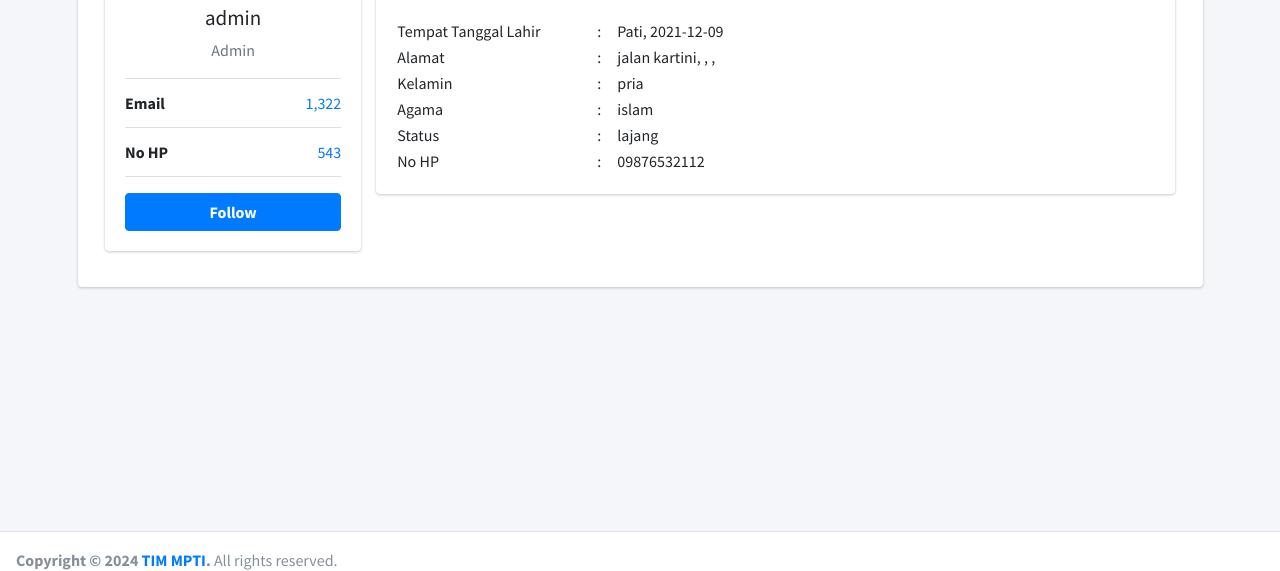
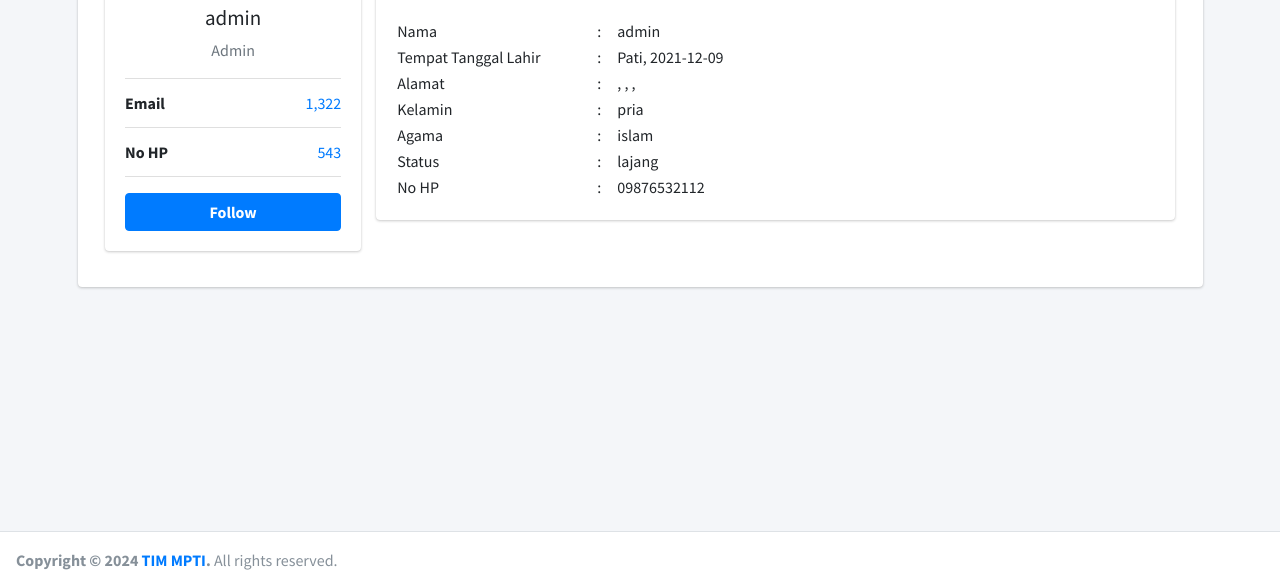
Before and after one commit to zakiansyah/SIM-Karyawan-Ciomas-Jogja, a PHP site: page /profil.php in a window 1280 px wide. Shown: the part 212-783 px from the top of the page. Run offline with PHP 8.4, Linux system fonts and the light colour scheme; a user stored in the database is signed in; data comes from the database, SQL or seed files in the repository; data that the repository does not hold is empty; some libraries are stand-ins or nearby versions.

Commit message:
fix nama issue

```diff
--- a/hrd/lowongan_aksi.php
+++ b/hrd/lowongan_aksi.php
@@ -1,7 +1,7 @@
 <?php
     if (isset ($_POST['btnSIMPAN'])){
         //mulai proses simpan
-        $sql_simpan = "INSERT INTO lowongans (nama,kategori,deskripsi,persyaratan,tgl_post,tgl_deadline) VALUES (
+        $sql_simpan = "INSERT INTO lowongans (nama_lowongan,kategori,deskripsi,persyaratan,tgl_post,tgl_deadline) VALUES (
             '".$_POST['txtnama']."',
             '".$_POST['txtkategori']."',
             '".$_POST['txtdeskripsi']."',
--- a/profil.php
+++ b/profil.php
@@ -161,6 +161,11 @@
                                     ?>
                                     <table>
                                     <tr>
+                                        <td width="200px">Nama</td>
+                                        <td width="20px">:</td>
+                                        <td><?php echo $data_profil['nama'] ?></td>
+                                      </tr>
+                                      <tr>
                                         <td width="200px">Tempat Tanggal Lahir</td>
                                         <td width="20px">:</td>
                                         <td><?php echo $data_profil['tempat_lhr'] ?>, <?php echo $data_profil['tanggal_lhr'] ?></td>
@@ -168,7 +173,7 @@
                                       <tr>
                                         <td width="200px">Alamat</td>
                                         <td width="20px">:</td>
-                                        <td><?php echo $data_profil['alamat'] ?>, <?php echo $data_profil['desa'] ?>, <?php echo $data_profil['kecamatan'] ?>, <?php echo $data_profil['kabupaten'] ?></td>
+                                        <td><?php echo $data_profil['desa'] ?>, <?php echo $data_profil['kecamatan'] ?>, <?php echo $data_profil['kabupaten'] ?>, <?php echo $data_profil['provinsi'] ?></td>
                                       </tr>
                                       <tr>
                                         <td width="200px">Kelamin</td>
@@ -346,6 +351,14 @@
                           <form action="profil_aksi.php" method="POST">
                             <div class="card-body">
                               <input type="hidden" name="txtiduser" value="<?php echo $_SESSION['id_user'] ?>">
+
+                              <!-- Barisan pertama: Nama -->
+                              <div class="form-group">
+                                <label for="exampleInputNama1">Nama</label>
+                                <input type="text" name="txtnama" class="form-control" id="exampleInputNama1" placeholder="Masukkan Nama Anda" required>
+                              </div>
+
+                              <!-- Barisan kedua: Tempat Lahir dan Tanggal Lahir -->
                               <div class="row">
                                 <div class="col-md-6">
                                   <div class="form-group">
@@ -360,6 +373,8 @@
                                   </div>
                                 </div>
                               </div>
+
+                              <!-- Barisan ketiga: Provinsi, Kabupaten/Kota, Kecamatan, Desa -->
                               <div class="row">
                                 <div class="col-md-3">
                                   <div class="form-group">
@@ -390,10 +405,14 @@
                                   </div>
                                 </div>
                               </div>
+
+                              <!-- Barisan keempat: Alamat -->
                               <div class="form-group">
                                 <label for="exampleInputPassword1">Alamat</label>
                                 <textarea class="form-control" name="txtalamat" placeholder="Masukkan Alamat (Jalan, nomor rumah, keterangan)" required></textarea>
                               </div>
+
+                              <!-- Barisan kelima: Kelamin dan Agama -->
                               <div class="row">
                                 <div class="col-md-6">
                                   <div class="form-group">
@@ -421,8 +440,11 @@
                                   </div>
                                 </div>
                               </div>
+
+                              <!-- Barisan keenam: Status dan Nomor HP -->
                               <div class="row">
                                 <div class="col-md-6">
+                                  <div class="form-group">
                                     <div class="form-group">
                                       <label for="exampleSelectBorder">Status</label>
                                       <select class="custom-select form-control" name="txtstatus" id="exampleSelectBorder" required>
@@ -441,6 +463,8 @@
                                     </div>
                                   </div>
                                 </div>
+
+                                <!-- Barisan ketujuh: Upload File -->
                                 <div class="form-group">
                                   <label for="exampleInputFile">File input</label>
                                   <div class="input-group">
@@ -453,10 +477,49 @@
                                     </div>
                                   </div>
                                 </div>
+
+                                <!-- Tombol Submit -->
                                 <button type="submit" name="btnSimpan" class="btn btn-primary">Submit</button>
                               </div>
                               <!-- /.card-body -->
                           </form>
+
+
+
+
+
+
+
+
+
+
+
+
+
+
+
+
+
+
+
+
+
+
+
+
+
+
+
+
+
+
+
+
+
+
+
+
+
                         </div>
                       <?php endif ?>
                       <!-- /.card -->
@@ -555,16 +618,16 @@
     });
   </script>
   <script>
-   $(document).ready(function () {
+    $(document).ready(function() {
       // Fetch provinces on page load
       $.ajax({
         type: 'POST',
         url: 'dataprovinsi.php',
-      success: function (hasil_provinsi) {
+        success: function(hasil_provinsi) {
           // Populate the dropdown
           $("select[name=nama_provinsi]").html('<option value="">Pilih Provinsi</option>' + hasil_provinsi);
         },
-      error: function (xhr, status, error) {
+        error: function(xhr, status, error) {
           console.error("Error fetching provinces: ", error);
           alert("Gagal memuat data provinsi.");
         },
@@ -572,18 +635,20 @@
 
 
       // When a province is selected, fetch data for districts
-    $("select[name=nama_provinsi]").on("change", function () {
+      $("select[name=nama_provinsi]").on("change", function() {
         var id_provinsi_terpilih = $("option:selected", this).attr("id_provinsi");
 
         if (id_provinsi_terpilih) {
           $.ajax({
             type: 'POST',
             url: 'datakabupaten.php',
-          data: { id_provinsi: id_provinsi_terpilih },
-          success: function (hasil_kabupaten) {
+            data: {
+              id_provinsi: id_provinsi_terpilih
+            },
+            success: function(hasil_kabupaten) {
               $("select[name=nama_kabupaten]").html(hasil_kabupaten);
             },
-          error: function (xhr, status, error) {
+            error: function(xhr, status, error) {
               console.error("Error fetching districts: ", error);
               alert("Gagal memuat data kabupaten.");
             },
@@ -594,18 +659,20 @@
       });
 
       // When a district is selected, fetch data for sub-districts
-    $("select[name=nama_kabupaten]").on("change", function () {
+      $("select[name=nama_kabupaten]").on("change", function() {
         var id_kabupaten_terpilih = $("option:selected", this).attr("id_kabupaten");
 
         if (id_kabupaten_terpilih) {
           $.ajax({
             type: 'POST',
             url: 'datakecamatan.php',
-          data: { id_kabupaten: id_kabupaten_terpilih },
-          success: function (hasil_kecamatan) {
+            data: {
+              id_kabupaten: id_kabupaten_terpilih
+            },
+            success: function(hasil_kecamatan) {
               $("select[name=nama_kecamatan]").html(hasil_kecamatan);
             },
-          error: function (xhr, status, error) {
+            error: function(xhr, status, error) {
               console.error("Error fetching sub-districts: ", error);
               alert("Gagal memuat data kecamatan.");
             },
@@ -616,18 +683,20 @@
       });
 
       // When a sub-district is selected, fetch data for villages
-    $("select[name=nama_kecamatan]").on("change", function () {
+      $("select[name=nama_kecamatan]").on("change", function() {
         var id_kecamatan_terpilih = $("option:selected", this).attr("id_kecamatan");
 
         if (id_kecamatan_terpilih) {
           $.ajax({
             type: 'POST',
             url: 'datadesa.php',
-          data: { id_kecamatan: id_kecamatan_terpilih },
-          success: function (hasil_desa) {
+            data: {
+              id_kecamatan: id_kecamatan_terpilih
+            },
+            success: function(hasil_desa) {
               $("select[name=nama_desa]").html(hasil_desa);
             },
-          error: function (xhr, status, error) {
+            error: function(xhr, status, error) {
               console.error("Error fetching villages: ", error);
               alert("Gagal memuat data desa.");
             },
```
Also changed, not shown: profil_aksi.php (+28 -25 lines). Lines whose indentation alone changed are shown as unchanged.
